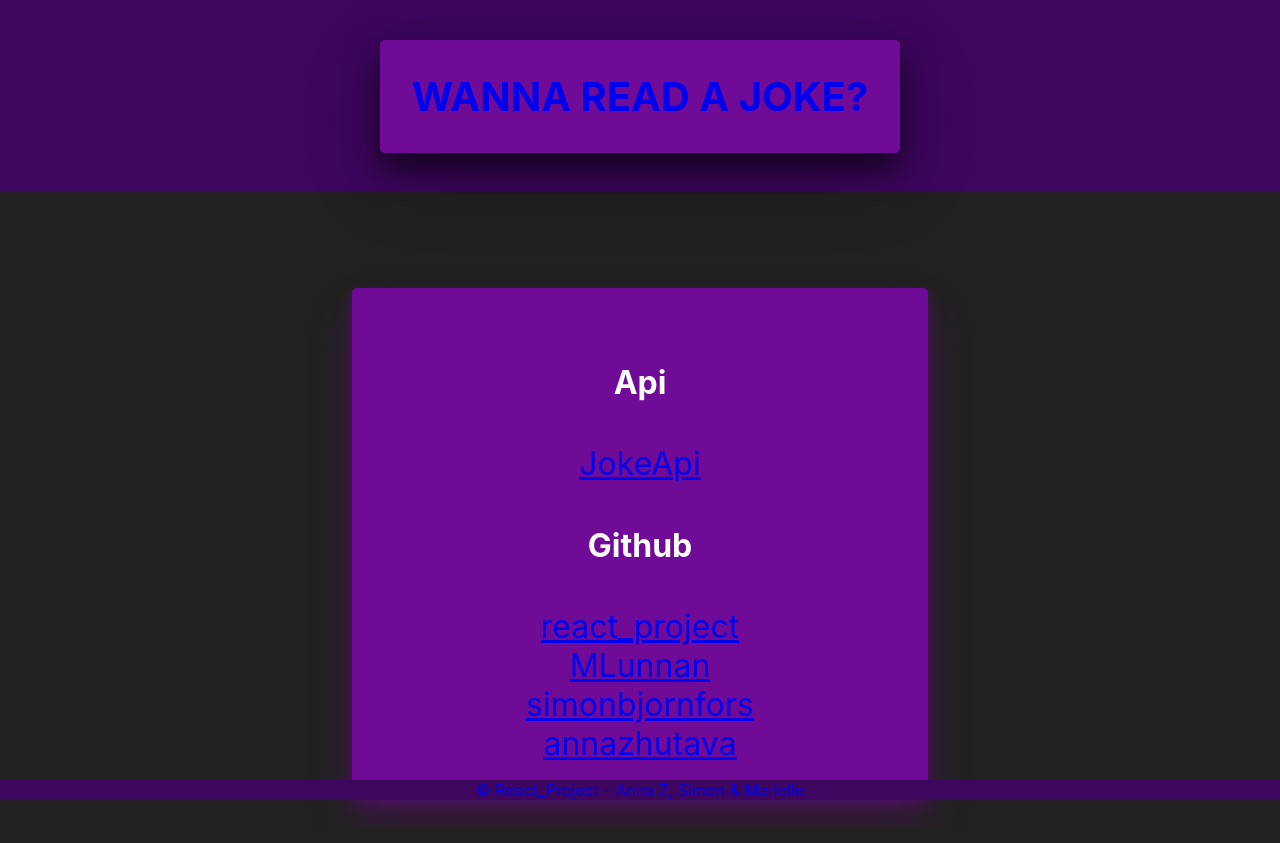
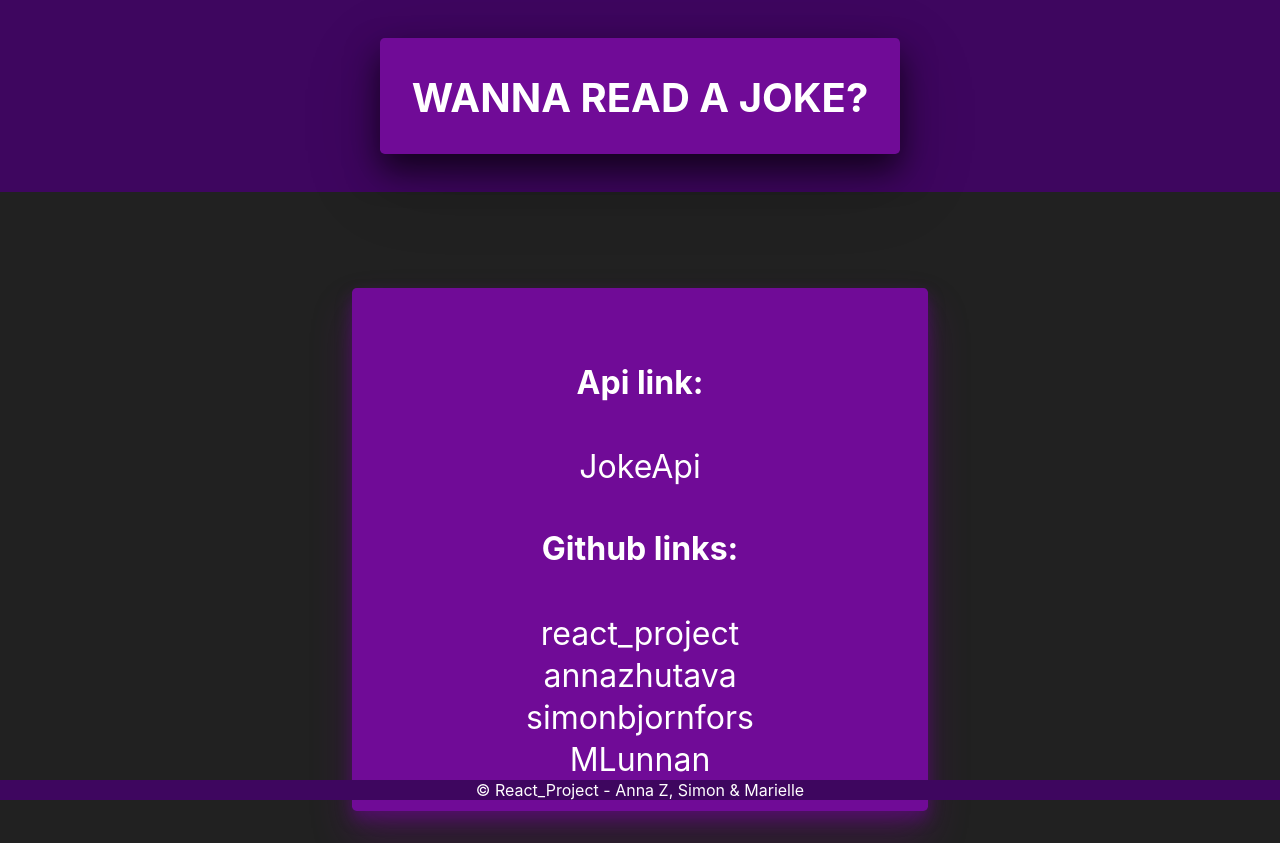
Before and after one commit to MLunnan/react_project, a React (Create React App) app: page /About in a window 1280 px wide. Built offline with nearby package versions, Linux system fonts and the light colour scheme.

Commit message:
css & README

```diff
--- a/src/App.css
+++ b/src/App.css
@@ -13,8 +13,11 @@
   justify-content: center;
   align-items: center;
 }
-.App-link{
+.App-link {
   text-decoration: none;
+  color: white;
+  margin-top: 0.2rem;
+  cursor: pointer;
 }
 a:visited {
   color: white;
--- a/src/routes/About.jsx
+++ b/src/routes/About.jsx
@@ -3,13 +3,13 @@ import React from 'react';
 const About = () => {
     return (
         <div className="Text" id="display-box">
-            <h4>Api</h4>
-            <a href="https://sv443.net/jokeapi/v2/">JokeApi</a>
-            <h4>Github</h4>
-            <a href="https://github.com/MLunnan/react_project">react_project</a>
-            <a href="https://github.com/MLunnan">MLunnan</a>
-            <a href="https://github.com/simonbjornfors">simonbjornfors</a>
-            <a href="https://github.com/annazhutava">annazhutava</a>
+            <h4>Api link:</h4>
+            <a className='App-link' href="https://sv443.net/jokeapi/v2/">JokeApi</a>
+            <h4>Github links:</h4>
+            <a className='App-link' href="https://github.com/MLunnan/react_project" >react_project</a>
+            <a className='App-link' href="https://github.com/annazhutava">annazhutava</a>
+            <a className='App-link' href="https://github.com/simonbjornfors">simonbjornfors</a>
+            <a className='App-link' href="https://github.com/MLunnan">MLunnan</a>
         </div>
     );
 }
```
Also changed, not shown: public/images/React_JokePage_About.jpg (added), 1 other file (tests, documents, lock files or other folders).
